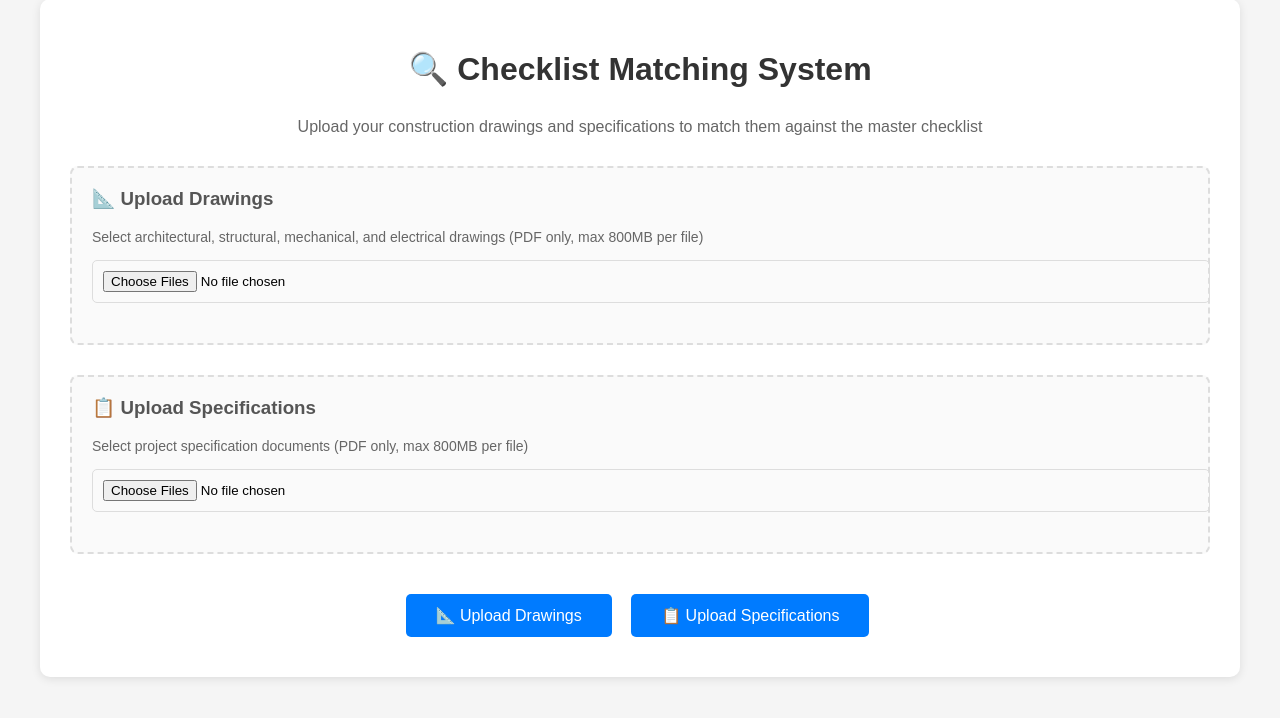
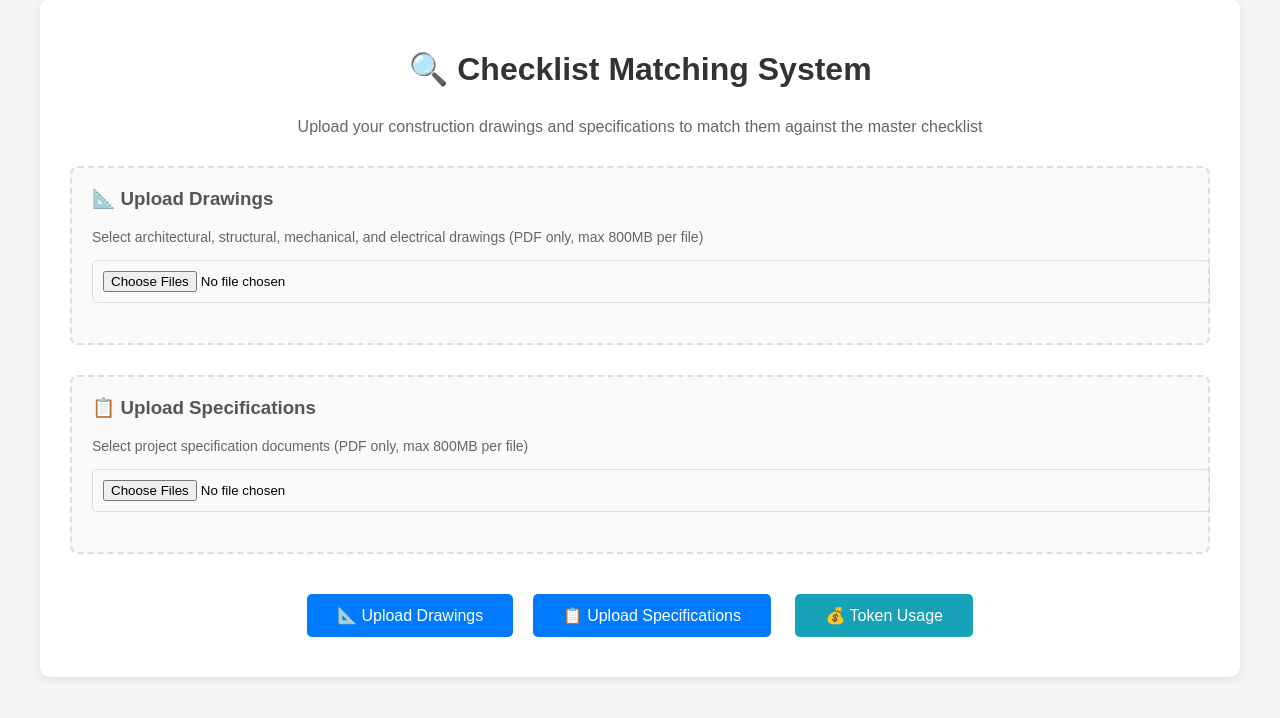
Before and after one commit to abhirajburla/Checklist-Avinash, a Flask app: page / in a window 1280 px wide. Shown: the part 21-739 px from the top of the page. Run offline with Flask 3, Linux system fonts and the light colour scheme.

Commit message:
token button

```diff
--- a/templates/index.html
+++ b/templates/index.html
@@ -153,6 +153,9 @@
                 <button type="submit" class="btn" id="processBtn" style="display: none;">
                     🚀 Process Documents
                 </button>
+                <button type="button" class="btn" id="tokenUsageBtn" style="background-color: #17a2b8; margin-left: 10px;">
+                    💰 Token Usage
+                </button>
             </div>
         </form>
 
@@ -188,6 +191,7 @@
         const uploadDrawingsBtn = document.getElementById('uploadDrawingsBtn');
         const uploadSpecsBtn = document.getElementById('uploadSpecsBtn');
         const processBtn = document.getElementById('processBtn');
+        const tokenUsageBtn = document.getElementById('tokenUsageBtn');
         const statusDiv = document.getElementById('status');
         const progressSection = document.getElementById('progressSection');
         const resultsSection = document.getElementById('resultsSection');
@@ -205,6 +209,42 @@
 
         uploadSpecsBtn.addEventListener('click', function() {
             document.getElementById('specifications').click();
+        });
+
+        // Handle token usage button
+        tokenUsageBtn.addEventListener('click', async function() {
+            try {
+                console.log('=== TOKEN USAGE BUTTON CLICKED ===');
+                const response = await fetch('/token-usage');
+                console.log(`Token usage response status: ${response.status}`);
+
+                const result = await response.json();
+                console.log('Token usage result:', result);
+
+                if (!response.ok) {
+                    console.error('Token usage failed:', result);
+                    throw new Error(result.error || 'Failed to get token usage');
+                }
+
+                // Display token usage information
+                const tokenData = result.token_usage;
+                const message = `
+Token Usage Summary:
+• Total calls: ${tokenData.total_calls}
+• Input tokens: ${tokenData.total_input_tokens.toLocaleString()}
+• Output tokens: ${tokenData.total_output_tokens.toLocaleString()}
+• Cached tokens: ${tokenData.total_cached_tokens.toLocaleString()}
+• Total cost: $${tokenData.total_cost.toFixed(6)}
+• Model: ${tokenData.model}
+• Supports thinking: ${tokenData.supports_thinking ? 'Yes' : 'No'}
+                `;
+
+                showStatus(message, false);
+
+            } catch (error) {
+                console.error('Token usage error:', error);
+                showStatus('Error getting token usage: ' + error.message, true);
+            }
         });
 
         // Show selected files
```
Also changed, not shown: 2 other files.
